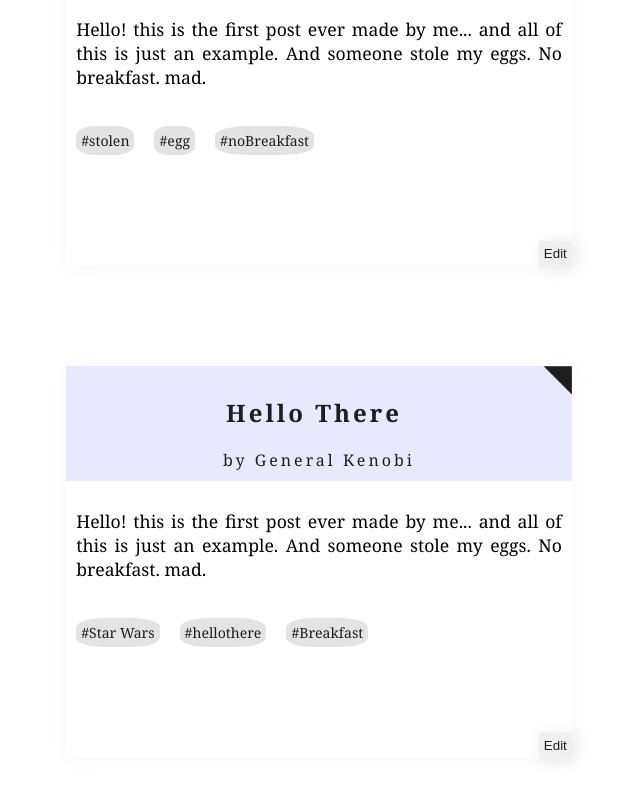
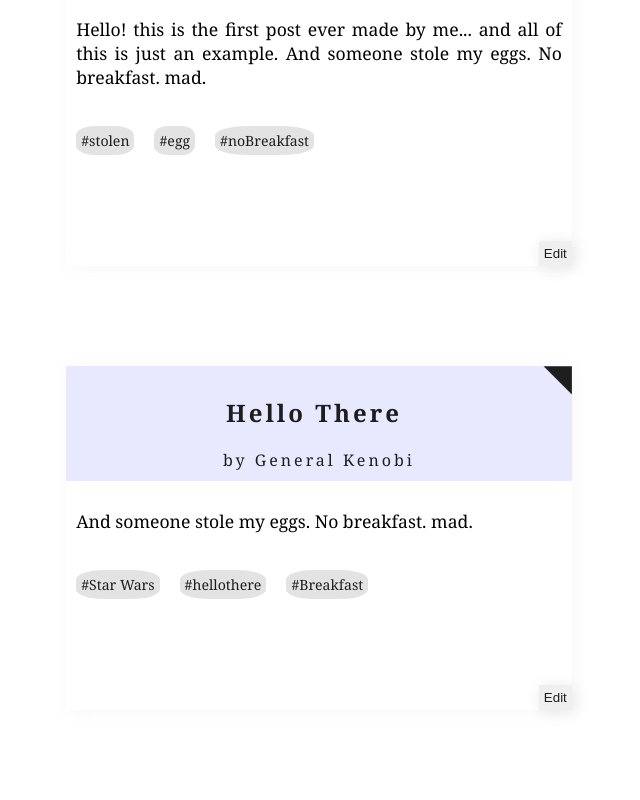
Before and after one commit to JulianIrmer/Angular-App, an Angular app: page / in a window 1280 px wide. Shown: the part 433-1233 px from the top of the page, without its empty margins (321-961 px from the left). Built offline with nearby package versions, Linux system fonts and the light colour scheme.

Commit message:
changed the text

```diff
--- a/src/app/post/post.component.ts
+++ b/src/app/post/post.component.ts
@@ -26,7 +26,7 @@ export class PostComponent implements OnInit {
       id: 2,
       title: 'Hello There',
       author:'General Kenobi',
-      content: 'Hello! this is the first post ever made by me... and all of this is just an example. And someone stole my eggs. No breakfast. mad.',
+      content: 'And someone stole my eggs. No breakfast. mad.',
       hashtags: ["Star Wars", "hellothere", "Breakfast"]
     }
 
```
